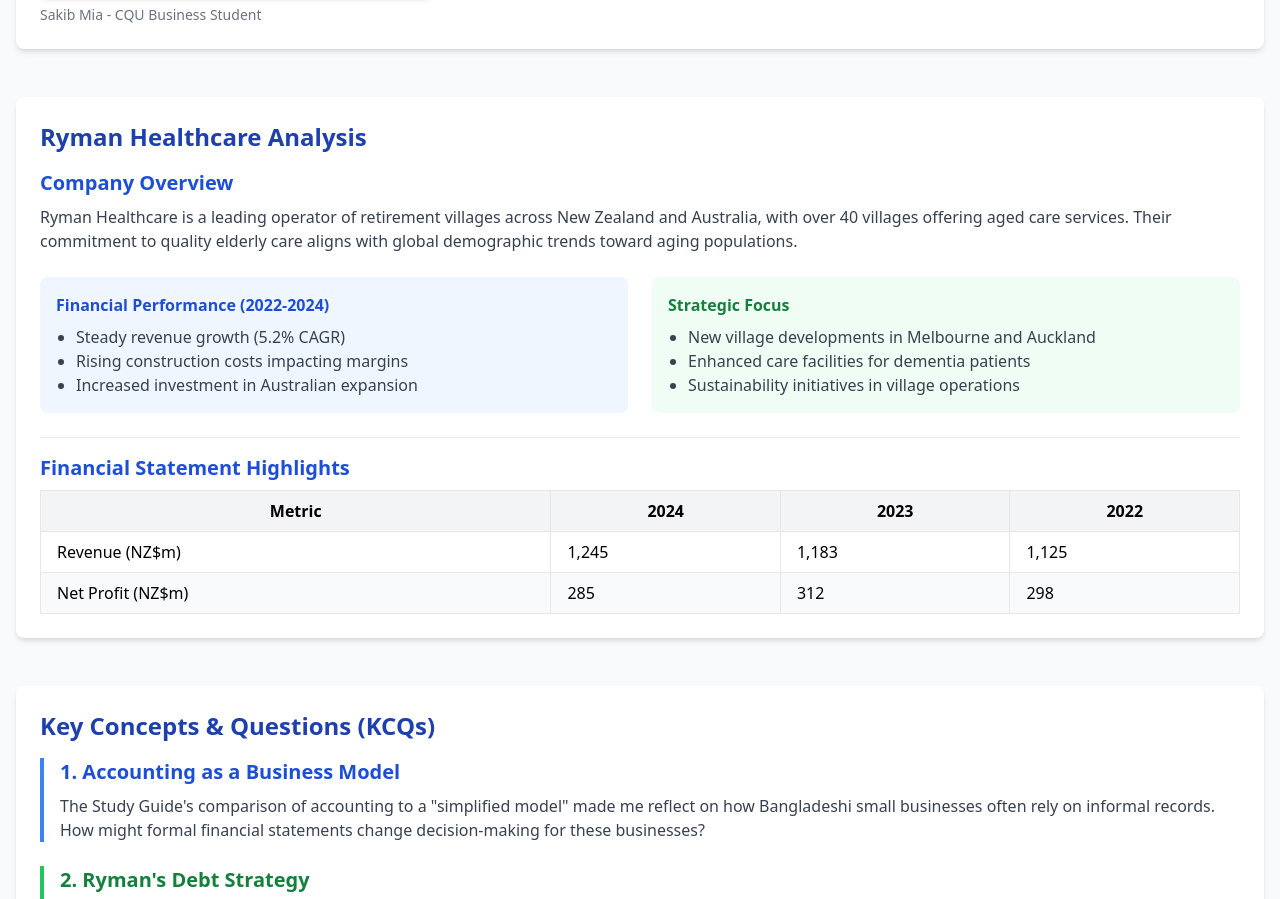
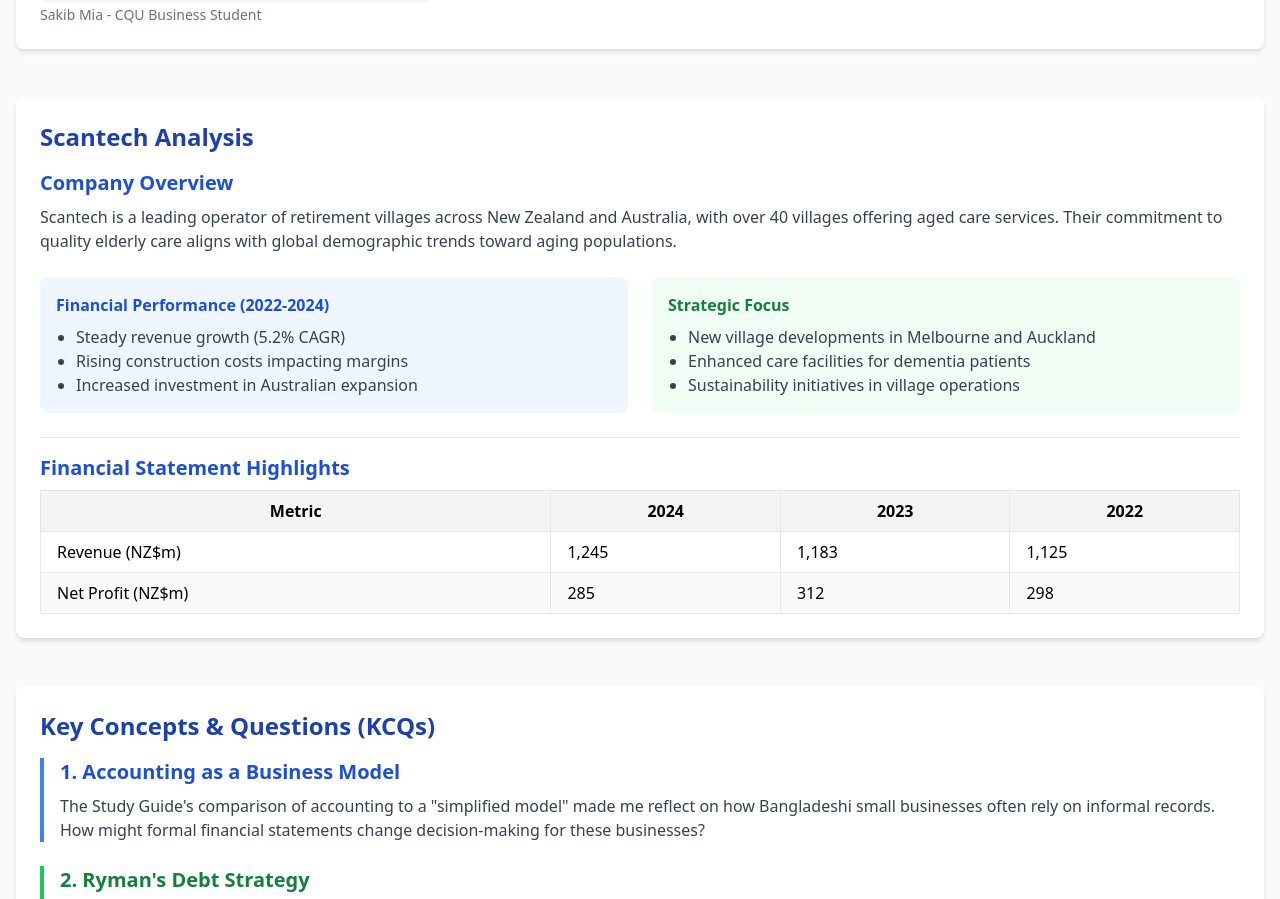
Before and after one commit to tamim-A34/Sakib_blogs_s, a plain HTML site: page index.html in a window 1280 px wide. Shown: the part 980-1879 px from the top of the page. Drawn offline with nearby package versions, Linux system fonts and the light colour scheme.

Commit message:
Update index.html

```diff
--- a/index.html
+++ b/index.html
@@ -45,13 +45,13 @@
             </div>
         </section>
 
-        <!-- Ryman Healthcare Analysis -->
+        <!-- Scantech  Analysis -->
         <section id="ryman" class="mb-12 bg-white p-6 rounded-lg shadow-md">
-            <h2 class="text-2xl font-bold text-blue-800 mb-4">Ryman Healthcare Analysis</h2>
+            <h2 class="text-2xl font-bold text-blue-800 mb-4">Scantech Analysis</h2>
 
             <div class="mb-6">
                 <h3 class="text-xl font-semibold text-blue-700 mb-2">Company Overview</h3>
-                <p class="text-gray-700">Ryman Healthcare is a leading operator of retirement villages across New Zealand and Australia, with over 40 villages offering aged care services. Their commitment to quality elderly care aligns with global demographic trends toward aging populations.</p>
+                <p class="text-gray-700">Scantech is a leading operator of retirement villages across New Zealand and Australia, with over 40 villages offering aged care services. Their commitment to quality elderly care aligns with global demographic trends toward aging populations.</p>
             </div>
 
             <div class="grid md:grid-cols-2 gap-6 mb-6">
```
